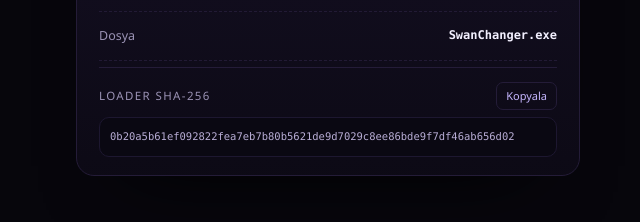
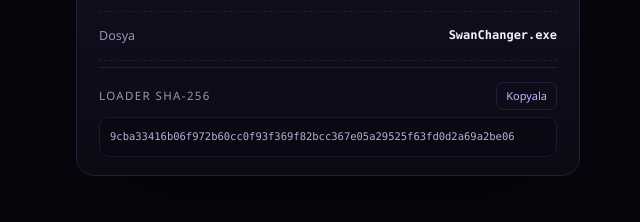
Before and after one commit to swanwings/swanchanger-store, a plain HTML site: page public/index.html in a window 1280 px wide. Shown: the part 4198-4420 px from the top of the page, 640-1280 px from the left. Drawn offline with Linux system fonts and the light colour scheme; no server answers.

Commit message:
store: update SwanChanger.exe and hash to 9cba334

```diff
--- a/public/index.html
+++ b/public/index.html
@@ -610,7 +610,7 @@
         <div class="kv"><span>Dosya</span><b>SwanChanger.exe</b></div>
         <div class="sha">
           <div class="lbl"><span>Loader SHA-256</span><button class="copy" id="copySha" type="button">Kopyala</button></div>
-          <code>0b20a5b61ef092822fea7eb7b80b5621de9d7029c8ee86bde9f7df46ab656d02</code>
+          <code>9cba33416b06f972b60cc0f93f369f82bcc367e05a29525f63fd0d2a69a2be06</code>
         </div>
       </div>
     </div>
@@ -992,7 +992,7 @@ if (currencyToggleBtn) {
 }
 
 /* SHA kopyala */
-const SHA = "0b20a5b61ef092822fea7eb7b80b5621de9d7029c8ee86bde9f7df46ab656d02";
+const SHA = "9cba33416b06f972b60cc0f93f369f82bcc367e05a29525f63fd0d2a69a2be06";
 $("#copySha").addEventListener("click", async () => {
   try {
     await navigator.clipboard.writeText(SHA);
```
Also changed, not shown: 1 other file.
